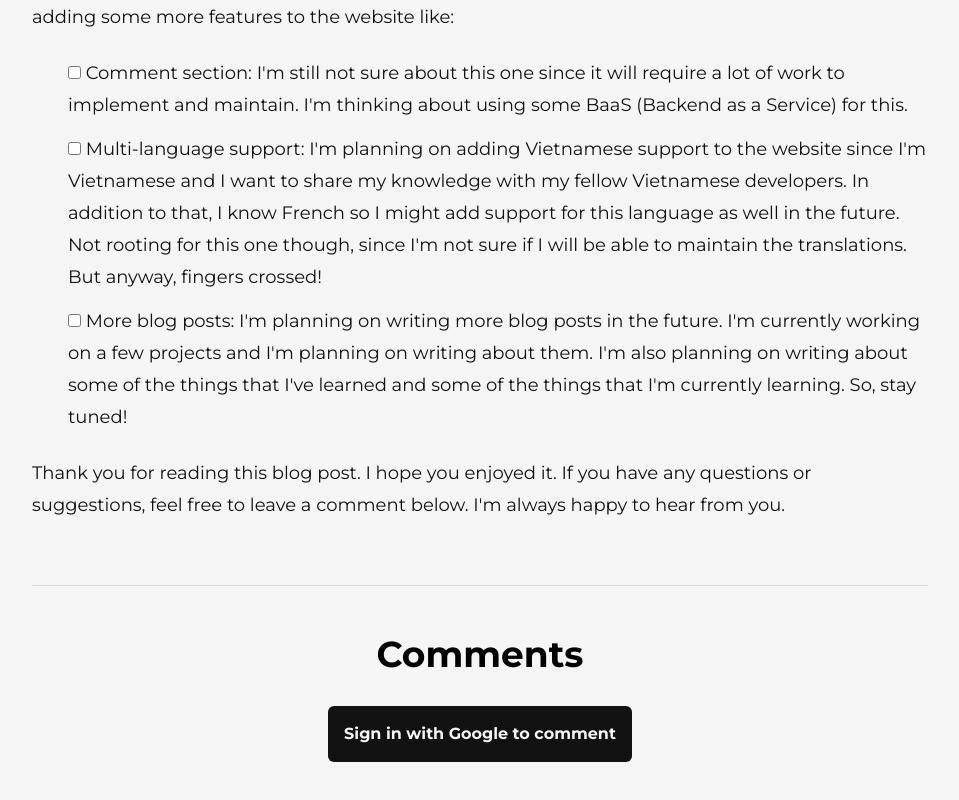
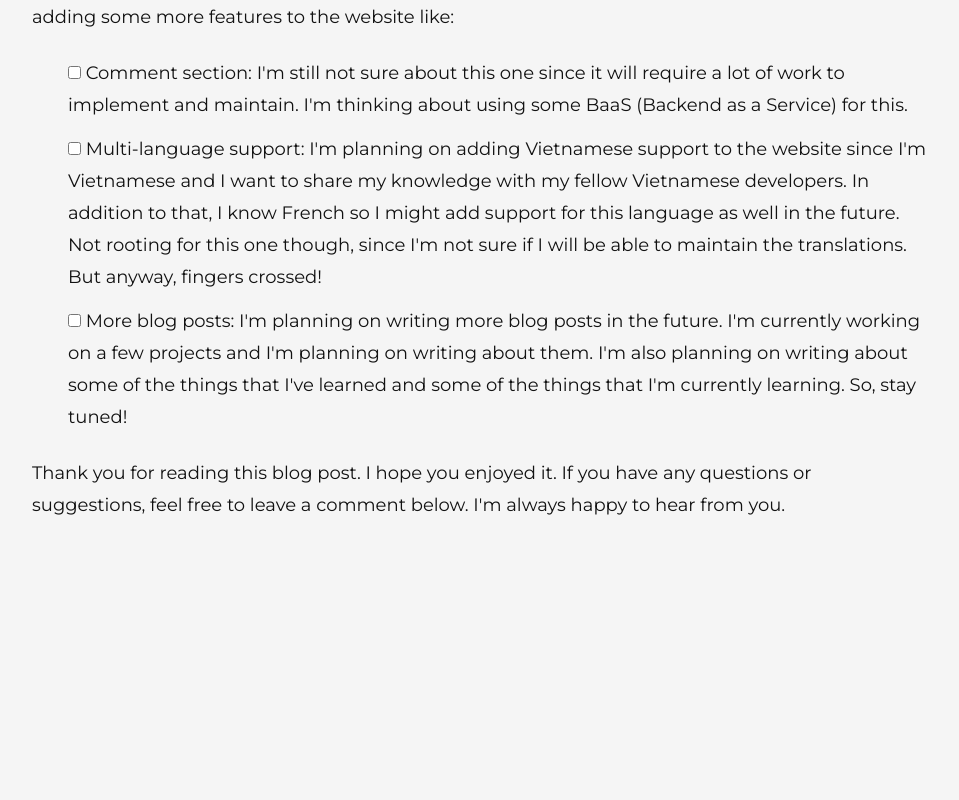
Before and after one commit to nhthieu/hieu-nguyen-website, a Next.js app: page /blog/about-the-website in a window 1280 px wide. Shown: the part 3019-3819 px from the top of the page, without its empty margins (160-1119 px from the left). After the commit the page ends 3668 px from the top, so only its background shows below. Built offline with nearby package versions, Linux system fonts and the light colour scheme; no server answers; the database is empty.

Commit message:
refactor

```diff
--- a/app/(main)/blog/[slug]/page.tsx
+++ b/app/(main)/blog/[slug]/page.tsx
@@ -69,7 +69,7 @@ function BlogContentPage({ params }: Props) {
           </p>
         </article>
 
-        <CommentSection slug={slug} className="mt-16" />
+        {/* <CommentSection slug={slug} className="mt-16" /> */}
         {/* <Comments className="mt-16"/> */}
 
       </div>
```
